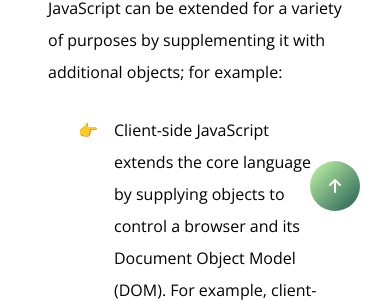
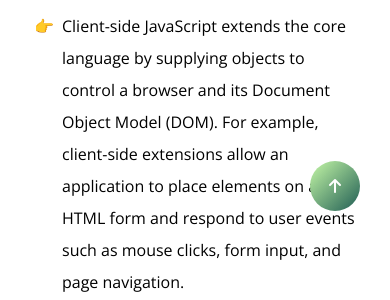
Before and after one commit to doiayokanmi/Js-Documentation, a plain HTML site: page index.html in a window 390 px wide. Shown: the part 603-903 px from the top of the page. Drawn offline with nearby package versions, Linux system fonts and the light colour scheme.

Commit message:
HTML / SKELETON REEDITED AND DONE COMPLETED

```diff
--- a/styles.css
+++ b/styles.css
@@ -179,4 +179,13 @@ main ul li ul li {
     #closeMenu {
         display: block;
     }
+
+    main {
+        padding: 0.5em;
+    }
+
+    main ul li {
+        padding: 5px 0.5em;
+        margin: 0 0 0 30px;
+    }
 }
```
